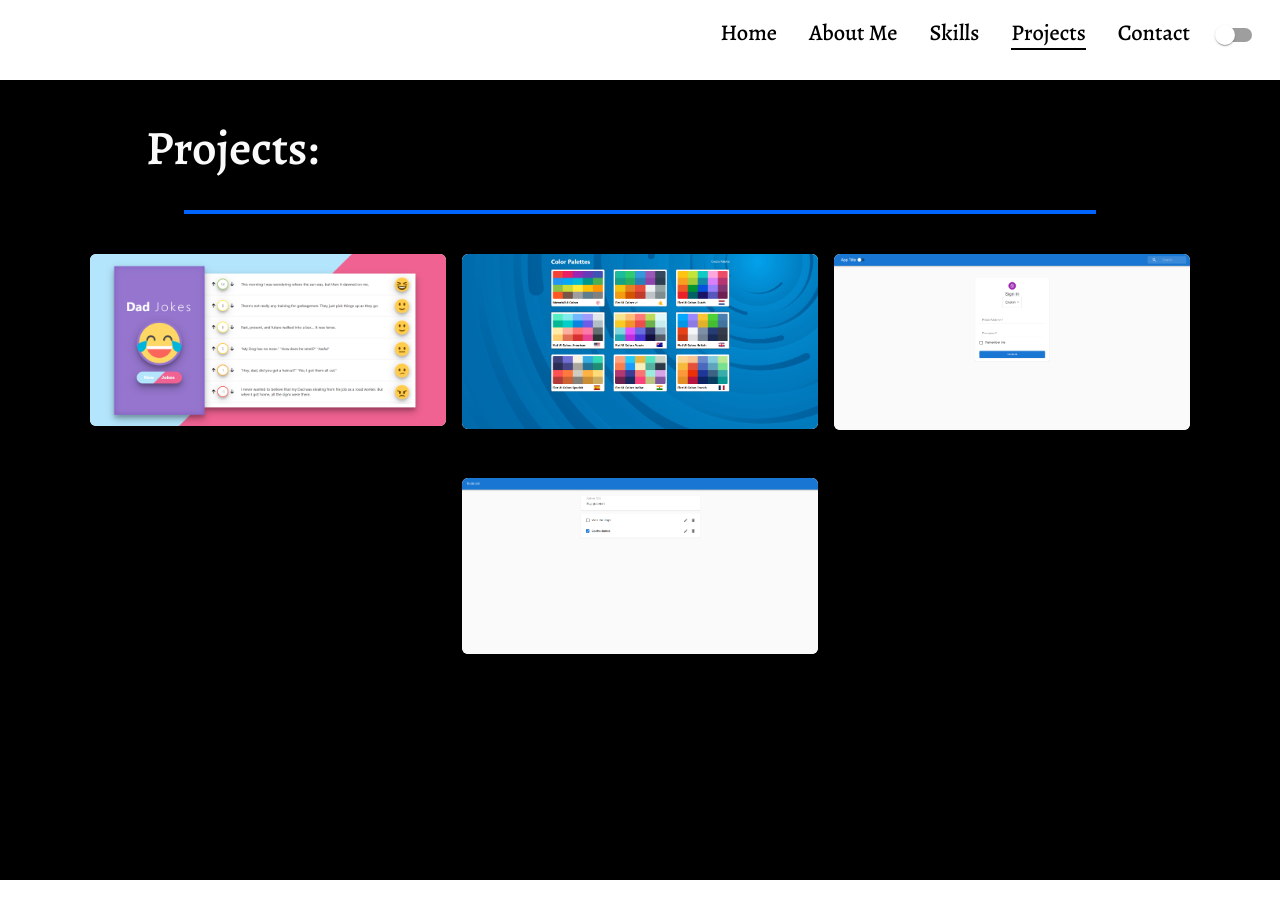
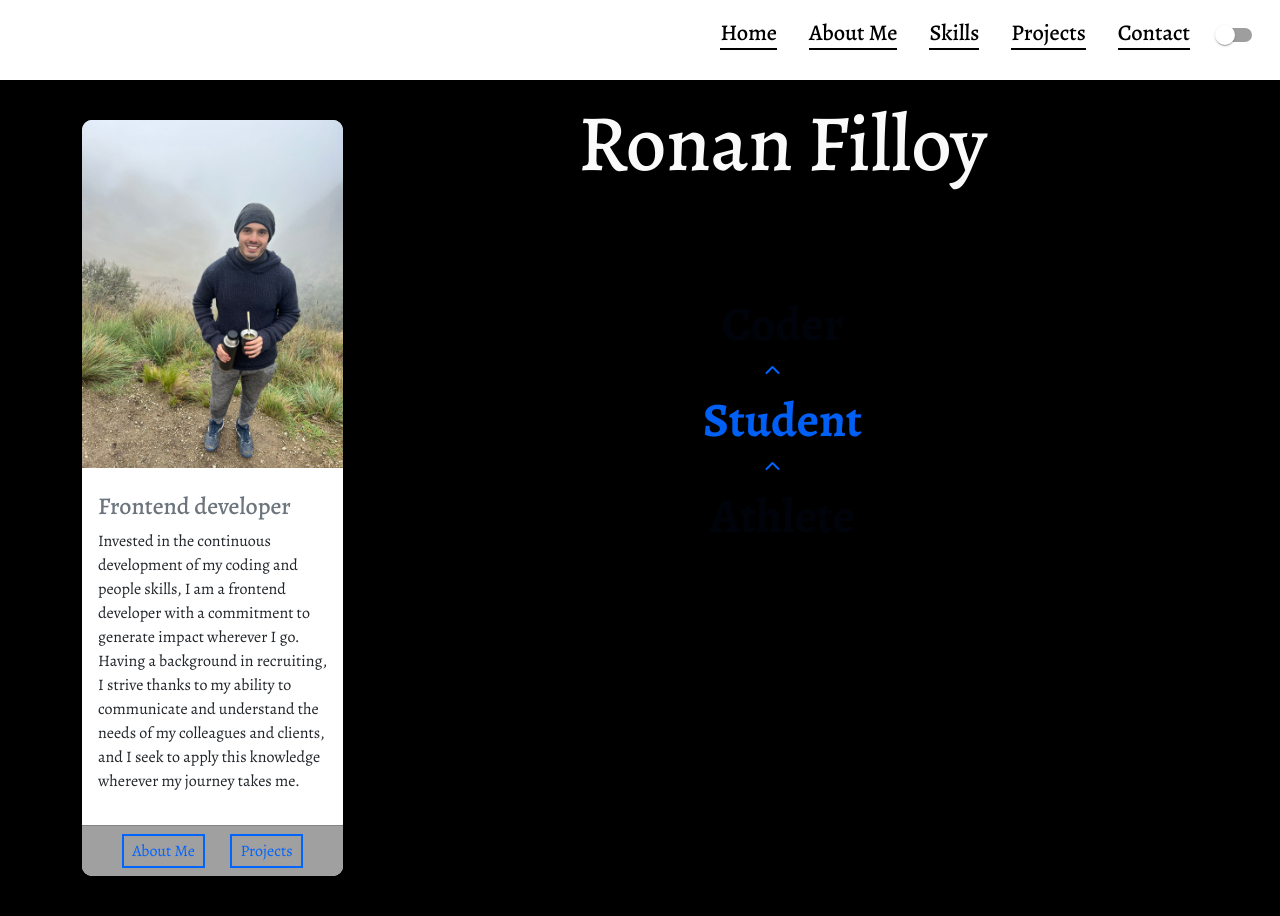
Before and after one commit to RonanFilloy/Portfolio.github.io, a React (Create React App) app: page /Portfolio.github.io/projects in a window 1280 px wide. Before the commit the page ends 880 px from the top, so only its background shows below. Built offline with nearby package versions, Linux system fonts and the light colour scheme.

Commit message:
changed to a browser router

```diff
--- a/src/components/Navbar.js
+++ b/src/components/Navbar.js
@@ -20,27 +20,27 @@ function Navbar() {
         <div className='navbar' >
             <ul className={menu ? 'nav-menu active' : 'nav-menu'}>
                 <li>
-                    <NavLink onClick={closeNavbar} to='/'>
+                    <NavLink onClick={closeNavbar} to='#/'>
                         Home
                     </NavLink>
                 </li>
                 <li>
-                    <NavLink onClick={closeNavbar} to='/about'>
+                    <NavLink onClick={closeNavbar} to='#/about'>
                         About Me
                     </NavLink>
                 </li>
                 <li>
-                    <NavLink onClick={closeNavbar} to='/skills'>
+                    <NavLink onClick={closeNavbar} to='#/skills'>
                         Skills
                     </NavLink>
                 </li>
                 <li>
-                    <NavLink onClick={closeNavbar} to='/projects'>
+                    <NavLink onClick={closeNavbar} to='#/projects'>
                         Projects
                     </NavLink>
                 </li>
                 <li>
-                    <NavLink onClick={closeNavbar} to='/contact'>
+                    <NavLink onClick={closeNavbar} to='#/contact'>
                         Contact
                     </NavLink>
                 </li>
--- a/src/index.js
+++ b/src/index.js
@@ -7,7 +7,7 @@ import reportWebVitals from './reportWebVitals';
 
 const root = ReactDOM.createRoot(document.getElementById('root'));
 root.render(
-  <BrowserRouter basename='/Portfolio.github.io'>
+  <BrowserRouter>
     <App />
   </BrowserRouter>
 );
```
